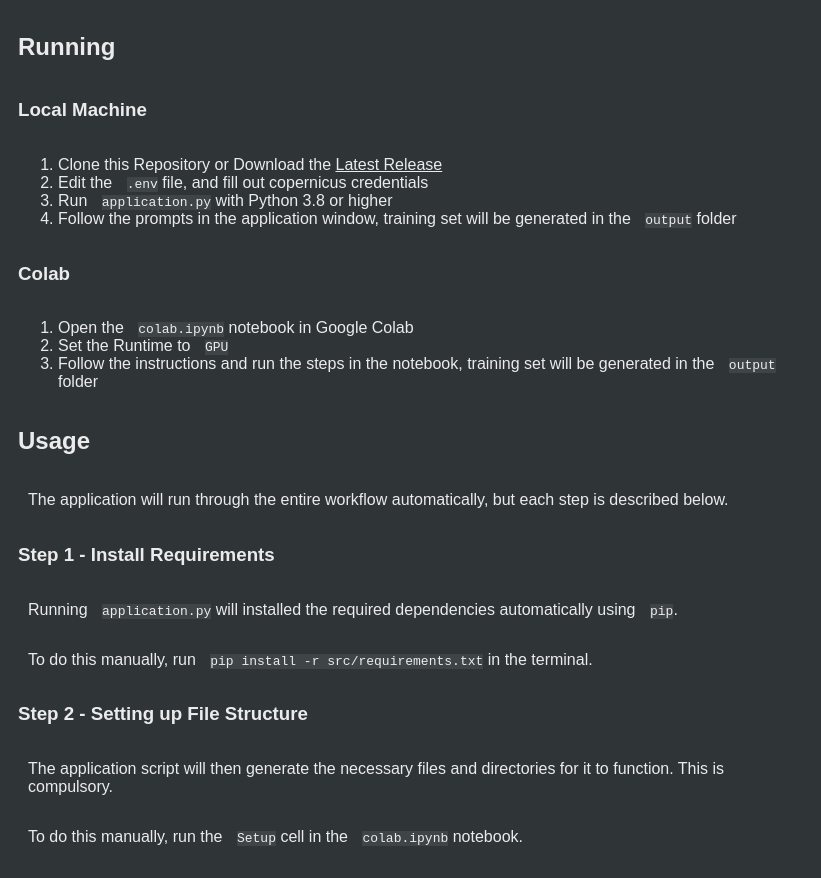
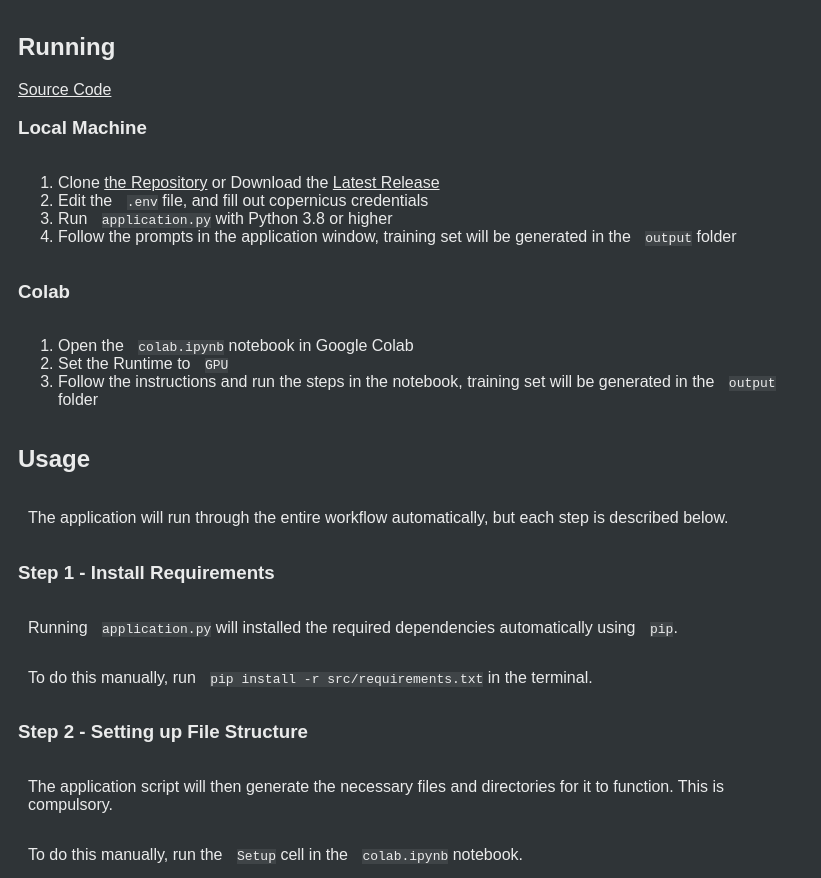
Before and after one commit to ganeshh123/cloudGAN, a plain HTML site: page docs/index.html in a window 1280 px wide. Shown: the part 2370-3248 px from the top of the page, without its empty margins (0-821 px from the left). Drawn offline with Linux system fonts and the light colour scheme; a web font is replaced by a local one.

Commit message:
repo links

```diff
--- a/docs/index.html
+++ b/docs/index.html
@@ -175,9 +175,10 @@
         <li>LXML</li>
     </ul>
     <h2 id="running">Running</h2>
+    <a href="https://github.com/ganeshh123/cloudGAN">Source Code</a>
     <h3 id="local-machine">Local Machine</h3>
     <ol>
-        <li>Clone this Repository or Download the <a
+        <li>Clone <a href="https://github.com/ganeshh123/cloudGAN">the Repository</a> or Download the <a
                 href="https://github.com/ganeshh123/cloudGAN/releases/download/1.0.0/cloudGAN-1.0.0.zip">Latest
                 Release</a></li>
         <li>Edit the <code>.env</code> file, and fill out copernicus credentials</li>
```
